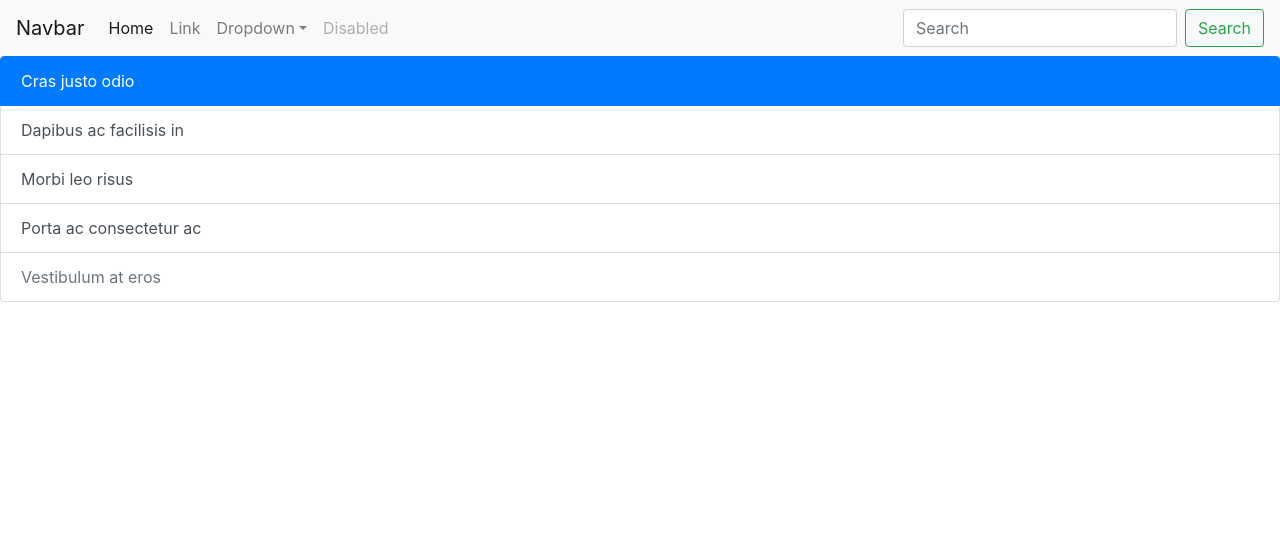
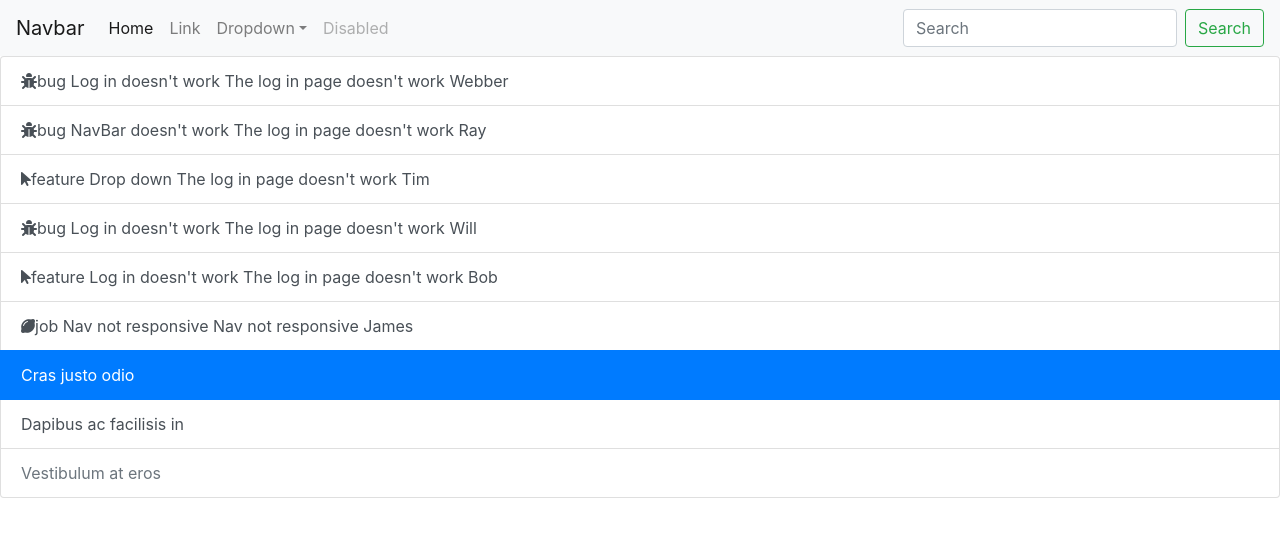
Before and after one commit to Ray2126/bug-tracker-ui-old, a React (Create React App) app: page / in a window 1280 px wide. Shown: the top 536 px of the page. Built offline with nearby package versions, Linux system fonts and the light colour scheme.

Commit message:
dynamic render of icon and list

```diff
--- a/public/index.html
+++ b/public/index.html
@@ -29,6 +29,10 @@
   <body>
     <noscript>You need to enable JavaScript to run this app.</noscript>
     <div id="root"></div>
+    <script
+      src="https://kit.fontawesome.com/8815915174.js"
+      crossorigin="anonymous"
+    ></script>
     <!--
       This HTML file is a template.
       If you open it directly in the browser, you will see an empty page.
--- a/src/components/Issues.jsx
+++ b/src/components/Issues.jsx
@@ -1,33 +1,47 @@
 import React from "react";
+import getIssues from "../resources/fakeIssuesServer";
+
+const getSelection = type => {
+  let icon;
+  switch (type) {
+    case "bug":
+      icon = "bug";
+      break;
+    case "feature":
+      icon = "mouse-pointer";
+      break;
+    case "job":
+      icon = "lemon";
+      break;
+  }
+  return icon;
+};
 
 const Issues = () => {
   return (
     <div class="list-group">
-      <button
-        type="button"
-        class="list-group-item list-group-item-action active"
-      >
+      {getIssues.map(issue => {
+        return (
+          <a href="#" class="list-group-item list-group-item-action">
+            <i class={"fas fa-" + getSelection(issue.type)}></i>
+            {issue.type} {issue.title} {issue.description} {issue.asignee}
+          </a>
+        );
+      })}
+      <a href="#" class="list-group-item list-group-item-action active">
         Cras justo odio
-      </button>
-      <button
-        type="button"
-        class="list-group-item list-group-item-action list-group-item-sm"
-      >
+      </a>
+      <a href="#" class="list-group-item list-group-item-action">
         Dapibus ac facilisis in
-      </button>
-      <button type="button" class="list-group-item list-group-item-action">
-        Morbi leo risus
-      </button>
-      <button type="button" class="list-group-item list-group-item-action">
-        Porta ac consectetur ac
-      </button>
-      <button
-        type="button"
-        class="list-group-item list-group-item-action"
-        disabled
+      </a>
+      <a
+        href="#"
+        class="list-group-item list-group-item-action disabled"
+        tabindex="-1"
+        aria-disabled="true"
       >
         Vestibulum at eros
-      </button>
+      </a>
     </div>
   );
 };
--- /dev/null
+++ b/src/resources/fakeIssuesServer.json
@@ -0,0 +1,50 @@
+[
+  {
+    "id": 1,
+    "title": "Log in doesn't work",
+    "asignee": "Webber",
+    "date": "29/10/2019",
+    "description": "The log in page doesn't work",
+    "type": "bug"
+  },
+  {
+    "id": 2,
+    "title": "NavBar doesn't work",
+    "asignee": "Ray",
+    "date": "29/10/2019",
+    "description": "The log in page doesn't work",
+    "type": "bug"
+  },
+  {
+    "id": 3,
+    "title": "Drop down",
+    "asignee": "Tim",
+    "date": "29/10/2019",
+    "description": "The log in page doesn't work",
+    "type": "feature"
+  },
+  {
+    "id": 4,
+    "title": "Log in doesn't work",
+    "asignee": "Will",
+    "date": "29/10/2019",
+    "description": "The log in page doesn't work",
+    "type": "bug"
+  },
+  {
+    "id": 5,
+    "title": "Log in doesn't work",
+    "asignee": "Bob",
+    "date": "29/10/2019",
+    "description": "The log in page doesn't work",
+    "type": "feature"
+  },
+  {
+    "id": 6,
+    "title": "Nav not responsive",
+    "asignee": "James",
+    "date": "29/10/2019",
+    "description": "Nav not responsive",
+    "type": "job"
+  }
+]
```
Also changed, not shown: src/resources/fakeIssuesServer.js (deleted, +0 -42 lines).
